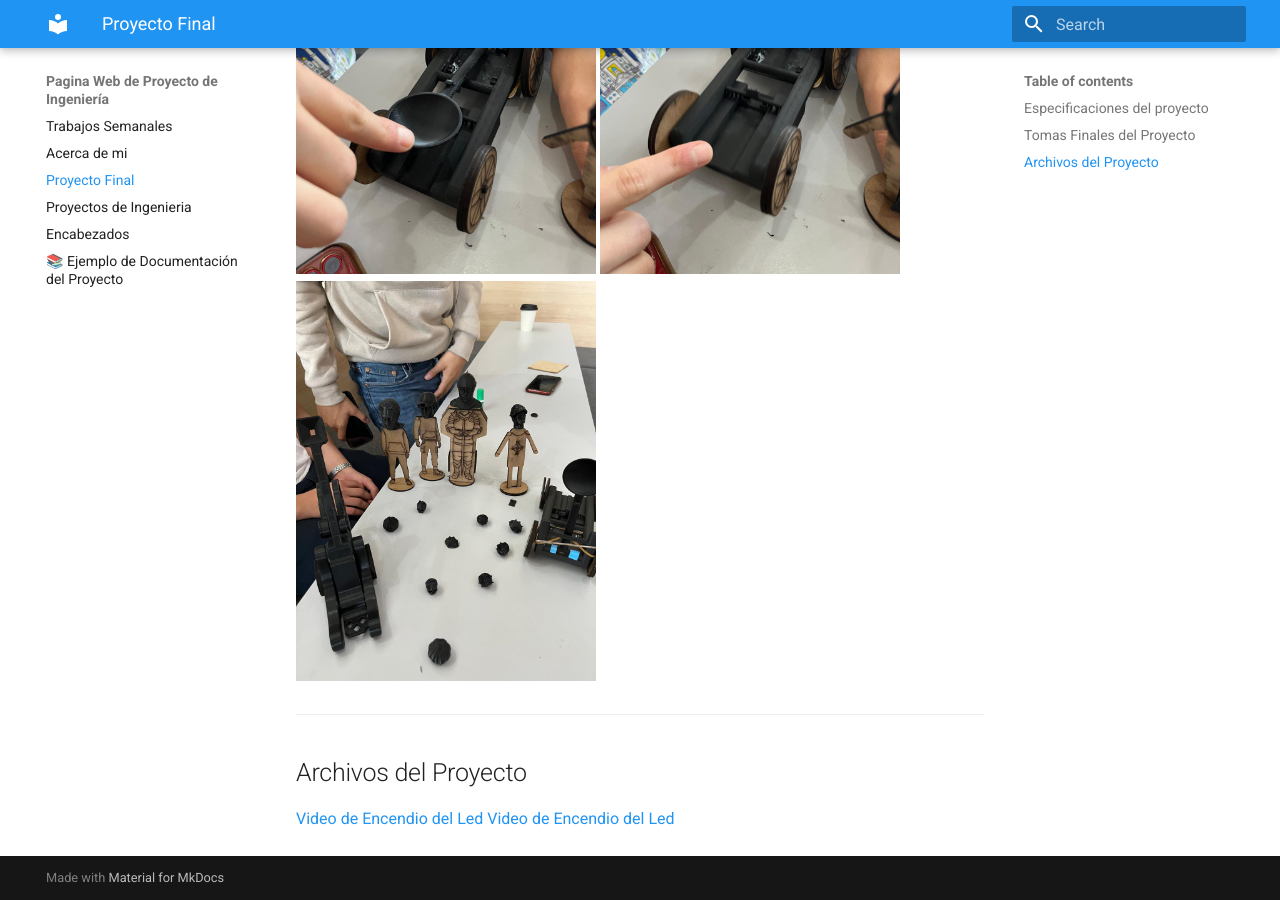
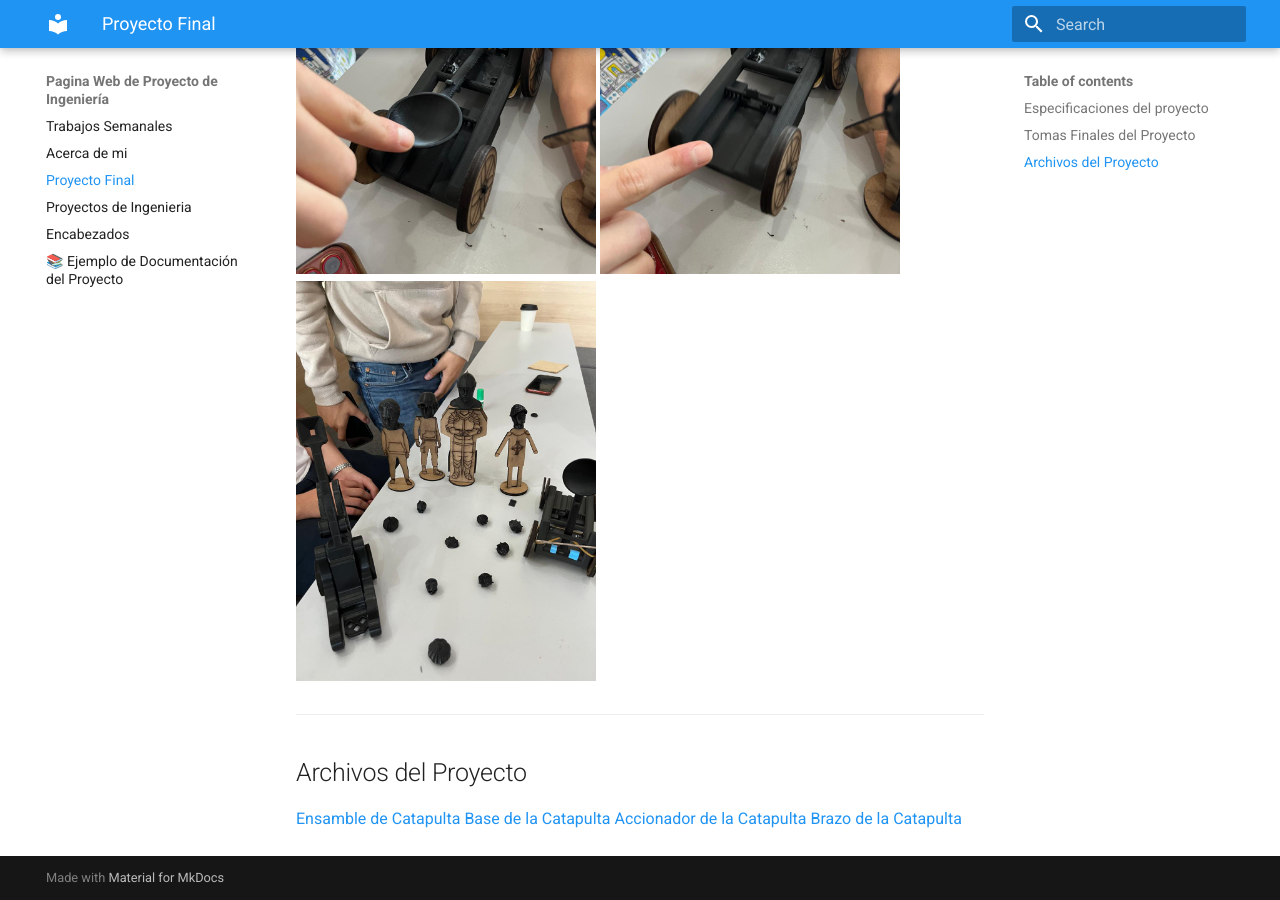
Before and after one commit to JoseGilGonzalezBerra/Proyecto_de_Ingenieria, an MkDocs documentation site: the page built from docs/Proyecto Final.md, in a window 1280 px wide and 900 px high, scrolled down 1303 px. Built offline with MkDocs 1.6.1 and Material for MkDocs 9.7.7, drawn with Linux system fonts in a browser that asks for light colours.

Commit message:
Update Proyecto Final.md

```diff
--- a/docs/Proyecto Final.md
+++ b/docs/Proyecto Final.md
@@ -34,5 +34,7 @@ Como proyecto de final de Semestre el profesor nos dio un proyecto que recopilar
 
 ## Archivos del Proyecto
 
-[Video de Encendio del Led](recursos/archivos/practica1video.mp4)
-[Video de Encendio del Led](recursos/archivos/practica1video.mp4)
+[Ensamble de Catapulta](../recursos/archivos/CATAPULTA.SLDASM)
+[Base de la Catapulta](../recursos/archivos/BASE.SLDPRT)
+[Accionador de la Catapulta](../recursos/archivos/PLUNGER.SLDPRT)
+[Brazo de la Catapulta](../recursos/archivos/ARM.SLDPRT)
```
